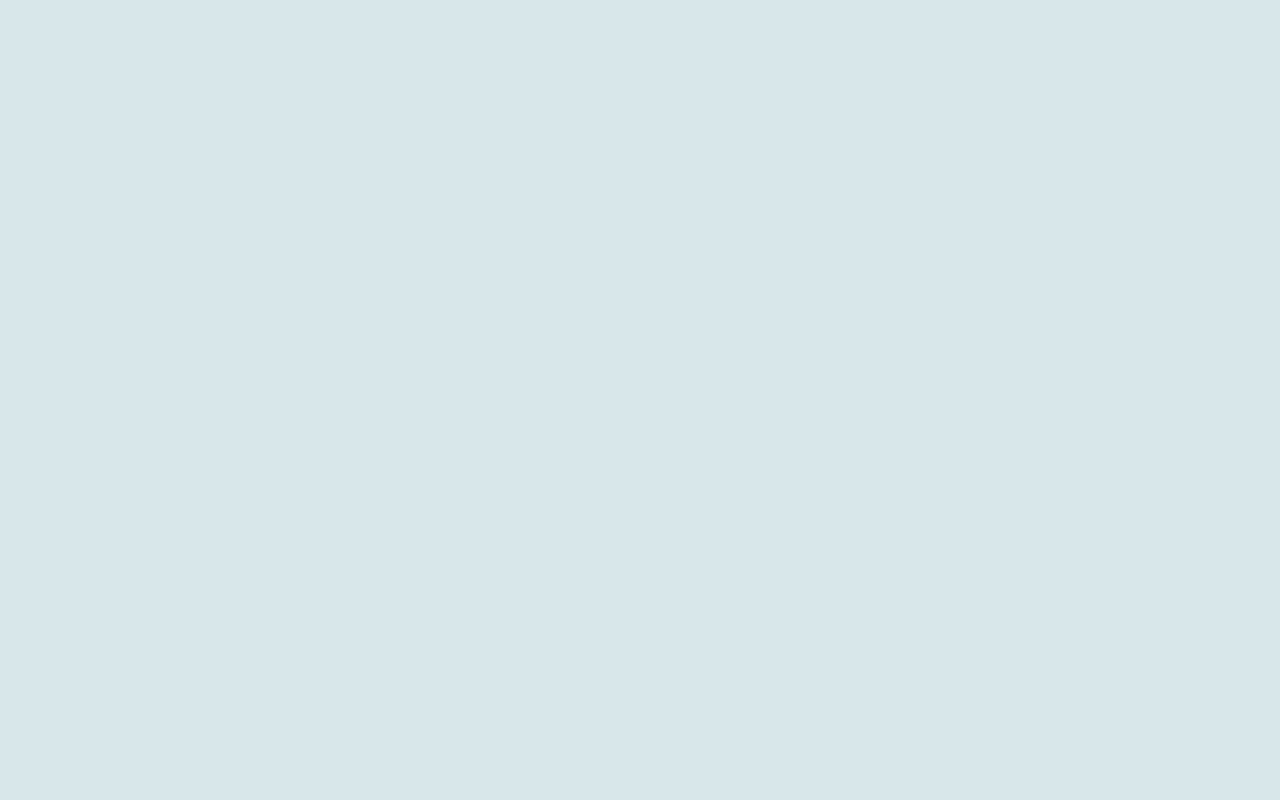
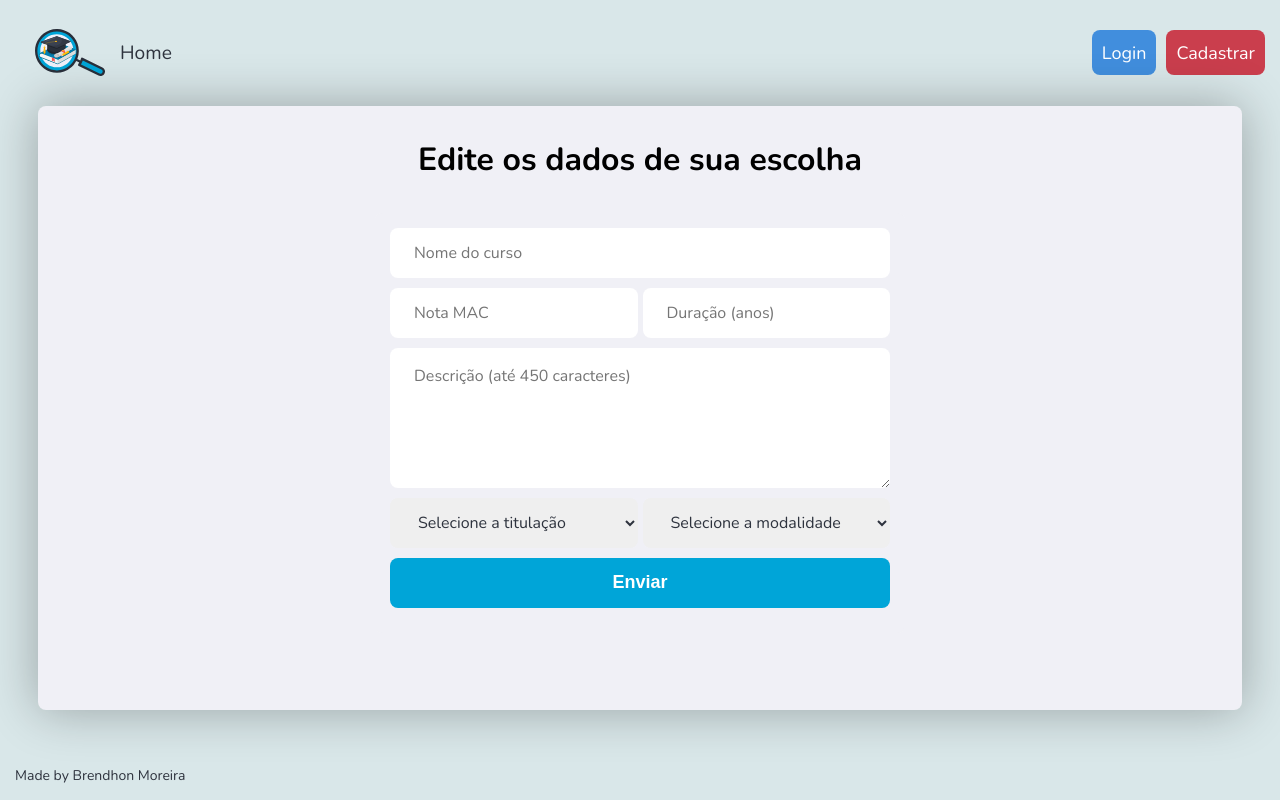
Before and after one commit to Brendhon/SearchFacul_Web, a React (Create React App) app: page /course/edit/1 in a window 1280 px wide. Built offline with nearby package versions, Linux system fonts and the light colour scheme.

Commit message:
create: course update page

```diff
--- /dev/null
+++ b/src/pages/EditCourse/index.jsx
@@ -0,0 +1,86 @@
+import React, { useState } from 'react'
+import { useHistory, useParams } from 'react-router-dom'
+import './styles.css'
+
+import Header from '../../components/Header/Header'
+import Footer from '../../components/Footer/Footer'
+import CourseForm from '../../components/Form/Course'
+import Alert from '../../components/Alert/Alert'
+
+import { getError } from '../../utils/utils'
+
+import api from '../../services/api'
+
+const EditCourse = props => {
+
+    // Pegando o token no storage do navegador
+    const authorization = localStorage.getItem('authorization')
+
+    const { id } = useParams()
+
+    // Pegando o objeto enviado via navegação
+    const course = props.location.state
+
+    const history = useHistory() // Permite fazer a navegação por JS
+
+    // Setando os estados do alert
+    const [open, setOpen] = useState(false)
+    const [message, setMessage] = useState("")
+    const [type, setType] = useState("info")
+
+    // Setando funções do Alert
+    const alertDisabled = _ => setMessage("")
+    const errorAlertEnabled = message => {
+        setMessage(message)
+        setType("error")
+        setOpen(true)
+    }
+    const successAlertEnabled = message => {
+        setMessage(message)
+        setType("success")
+        setOpen(true)
+    }
+
+    const handleEdit = async data => {
+
+        try {
+            await api.put(`course/${id}`, data, {
+                headers: {
+                    authorization
+                }
+            })
+
+            successAlertEnabled('Editado com sucesso!!') // Alerta de sucesso
+            setTimeout(_ => history.push('/profile'), 3000) // Sair da página apos 3 segundos
+
+        } catch (error) {
+            errorAlertEnabled(getError(error)) // Mostrando um alert para o usuário de fracasso
+            console.log(error.response)
+        }
+    }
+
+    return (
+        <div className='container'>
+
+            <Header />
+
+            <div className="content-column box">
+
+                <h1 className="edit-course-title">Edite os dados de sua escolha</h1>
+
+                <div className="edit-course-data">
+                    <CourseForm onSubmit={handleEdit} {...course} />
+                </div>
+
+            </div>
+
+            <Alert type={type} text={message} open={message ? true : false} onClose={alertDisabled} />
+
+            <Footer />
+
+        </div>
+    )
+}
+
+
+export default EditCourse
--- /dev/null
+++ b/src/pages/EditCourse/styles.css
@@ -0,0 +1,38 @@
+.edit-course-title {
+    display: flex;
+    justify-content: center;
+    margin: 32px;
+    font-size: 2rem;
+    font-weight: 800;
+}
+
+.edit-course-data {
+    display: flex;
+    justify-content: space-around;
+    align-items: center;
+}
+
+.edit-course-data .edit-course-img {
+    width: 400px;
+}
+
+@media(max-width: 950px) {
+
+    .edit-course-data .edit-course-img{
+        display: none;
+    }
+}
+
+@media(max-width: 425px) {
+
+    .edit-course-title {
+        font-size: 1.5rem;
+    }
+}
+
+@media(max-width: 320px) {
+
+    .edit-course-title {
+        font-size: 1.2rem;
+    }
+}
--- a/src/routes.jsx
+++ b/src/routes.jsx
@@ -4,6 +4,7 @@ import { BrowserRouter, Route, Switch } from 'react-router-dom'
 import Logon from './pages/Logon'
 import Register from './pages/Register'
 import CreateCourse from './pages/CreateCourse'
+import EditCourse from './pages/EditCourse'
 import Profile from './pages/Profile'
 import Search from './pages/Search'
 import SearchResult from './pages/SearchResult'
@@ -18,6 +19,7 @@ const Routes = _ =>
             <Route path='/register' component={Register} />
             <Route path='/profile' component={Profile} />
             <Route path='/course/create' component={CreateCourse} />
+            <Route path='/course/edit/:id' component={EditCourse} />
             <Route path='/result' component={SearchResult} />
         </Switch>
 
```
